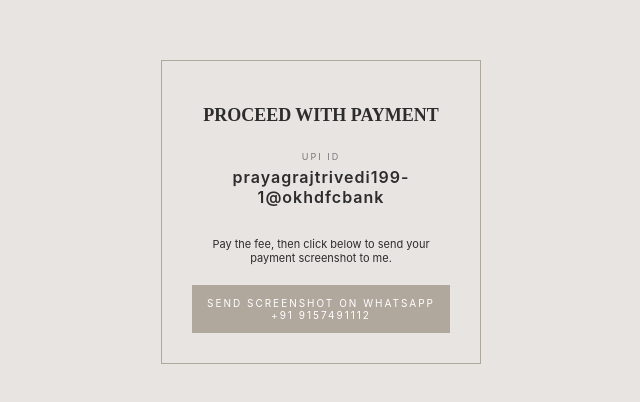
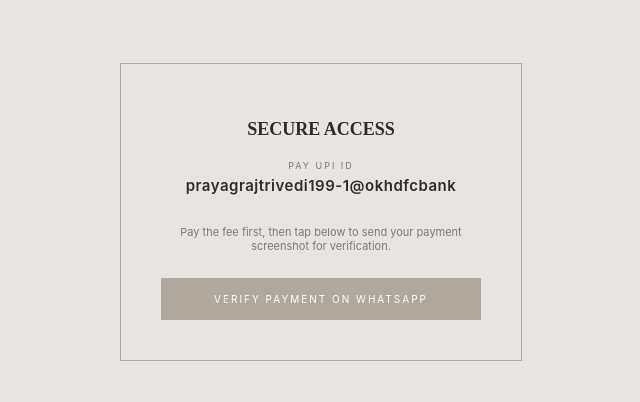
Before and after one commit to heyprayag/my-trading-hub, a plain HTML site: page payment.html in a window 1280 px wide. Shown: the part 188-590 px from the top of the page, without its empty margins (319-959 px from the left). Drawn offline with Linux system fonts and the light colour scheme.

Commit message:
Revise payment page title and improve styling
Updated the payment page title and enhanced styles for better user experience.

```diff
--- a/payment.html
+++ b/payment.html
@@ -2,27 +2,25 @@
 <html lang="en">
 <head>
     <meta charset="UTF-8">
-    <meta name="viewport" content="width=device-width, initial-scale=1.0">
-    <title>Payment | FXPRAY</title>
+    <title>Secure Payment | FXPRAY</title>
     <style>
-        body { background: #e8e4e1; color: #2c2c2c; font-family: 'Inter', sans-serif; display: flex; justify-content: center; align-items: center; height: 100vh; text-align: center; margin: 0;}
-        .container { max-width: 320px; width: 90%; }
-        .box { border: 1px solid #b0a79d; padding: 30px; }
-        h2 { font-family: 'Playfair Display', serif; font-size: 18px; margin-bottom: 25px; }
+        @keyframes fadeIn { from { opacity: 0; } to { opacity: 1; } }
+        body { background: #e8e4e1; color: #2c2c2c; font-family: 'Inter', sans-serif; display: flex; justify-content: center; align-items: center; height: 100vh; margin: 0; animation: fadeIn 1.5s ease; }
+        .box { border: 1px solid #b0a79d; padding: 40px; text-align: center; max-width: 320px; width: 85%; }
+        h2 { font-family: 'Playfair Display', serif; font-size: 18px; margin-bottom: 20px; }
         .label { font-size: 9px; letter-spacing: 2px; color: #7a7a7a; margin-bottom: 5px; }
-        .val { font-size: 16px; margin-bottom: 30px; font-weight: 600; letter-spacing: 1px; }
-        .btn { display: block; padding: 12px; background: #b0a79d; color: #fff; text-decoration: none; font-size: 10px; letter-spacing: 2px; text-transform: uppercase; }
+        .val { font-size: 15px; margin-bottom: 30px; font-weight: 600; letter-spacing: 0.5px; }
+        .btn { display: block; padding: 15px; background: #b0a79d; color: #fff; text-decoration: none; font-size: 10px; letter-spacing: 2px; text-transform: uppercase; transition: 0.3s; }
+        .btn:hover { background: #8e857c; }
     </style>
 </head>
 <body>
-    <div class="container">
-        <div class="box">
-            <h2>PROCEED WITH PAYMENT</h2>
-            <div class="label">UPI ID</div>
-            <div class="val">prayagrajtrivedi199-1@okhdfcbank</div> <!-- EDIT THIS -->
-            <p style="font-size: 11px; margin-bottom: 20px;">Pay the fee, then click below to send your payment screenshot to me.</p>
-            <a href="https://wa.me/91XXXXXXXXXX" class="btn">Send Screenshot on WhatsApp +91 9157491112</a> <!-- EDIT THIS -->
-        </div>
+    <div class="box">
+        <h2>SECURE ACCESS</h2>
+        <div class="label">PAY UPI ID</div>
+        <div class="val">prayagrajtrivedi199-1@okhdfcbank</div>
+        <p style="font-size: 11px; color: #7a7a7a; margin-bottom: 25px;">Pay the fee first, then tap below to send your payment screenshot for verification.</p>
+        <a href="https://wa.me/919157491112?text=Hi,%20I%20have%20completed%20the%20payment%20for%20the%20mentorship.%20Here%20is%20my%20screenshot." class="btn">Verify Payment on WhatsApp</a>
     </div>
 </body>
 </html>
```
